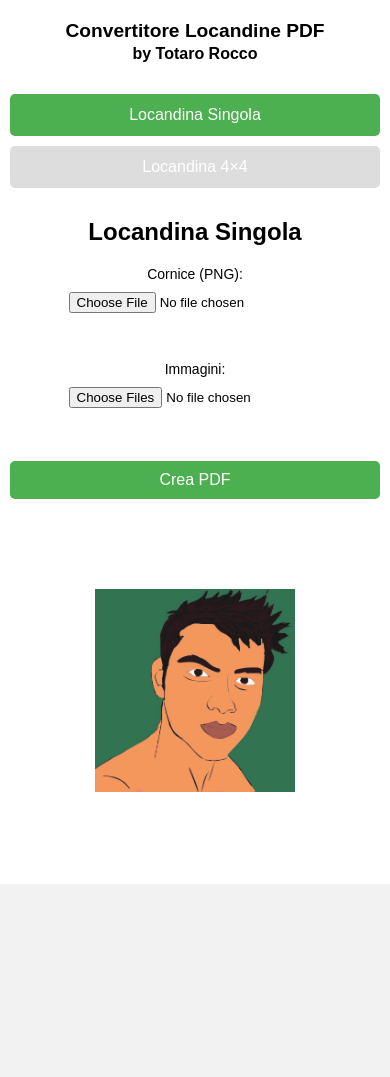
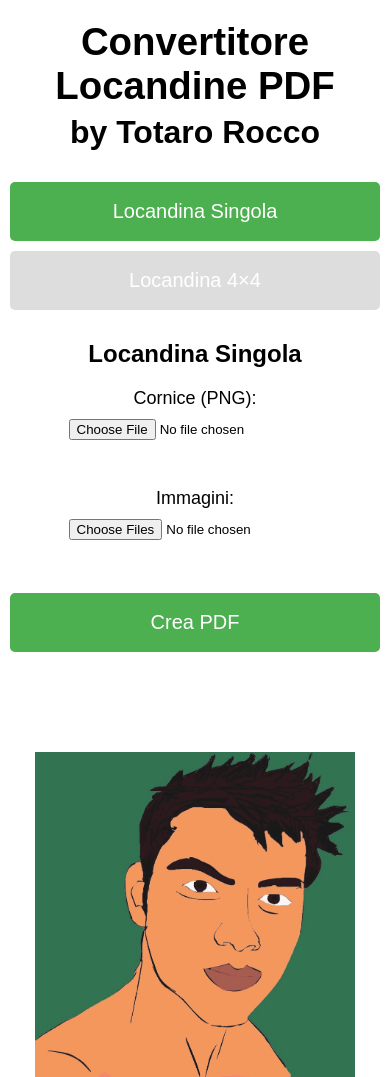
Before and after one commit to Roccotot/locandine-web, a plain HTML site: page index.html in a window 390 px wide. Before the commit the page ends 884 px from the top, so only its background shows below. Drawn offline with Linux system fonts and the light colour scheme.

Commit message:
Update style.css

```diff
--- a/style.css
+++ b/style.css
@@ -1,3 +1,4 @@
+/* --- Stili generali --- */
 body {
   font-family: Arial, sans-serif;
   background: #f2f2f2;
@@ -33,10 +34,6 @@ h1 {
   border-radius: 5px;
   font-size: 16px;
   transition: background 0.3s;
-}
-
-.tab-btn:hover {
-  background: #bbb;
 }
 
 .tab-btn.active {
@@ -75,10 +72,6 @@ button {
   transition: background 0.3s;
 }
 
-button:hover {
-  background: #45a049;
-}
-
 footer {
   margin-top: 50px;
 }
@@ -89,16 +82,14 @@ footer img {
   margin-top: 40px;
 }
 
-/* -----------------------
-   Responsive Design
--------------------------*/
+/* --- Responsive --- */
 @media (max-width: 768px) {
   .container {
     padding: 20px 10px;
   }
 
   h1 {
-    font-size: 1.5rem;
+    font-size: 1.8rem;
   }
 
   .tab-btn {
@@ -108,7 +99,7 @@ footer img {
   }
 
   label {
-    font-size: 14px;
+    font-size: 16px;
   }
 
   input[type="file"] {
@@ -123,18 +114,32 @@ footer img {
   }
 
   footer img {
-    max-width: 200px;
-    margin-top: 20px;
+    max-width: 250px;
+    margin-top: 30px;
   }
 }
 
+/* --- Smartphone molto piccoli (raddoppia dimensioni) --- */
 @media (max-width: 480px) {
   h1 {
-    font-size: 1.2rem;
+    font-size: 2.4rem;
+  }
+
+  .tab-btn {
+    font-size: 20px;
+    padding: 18px 30px;
+  }
+
+  label {
+    font-size: 18px;
   }
 
   button {
-    font-size: 16px;
-    padding: 10px 20px;
+    font-size: 20px;
+    padding: 18px 30px;
+  }
+
+  footer img {
+    max-width: 320px;
   }
 }
```
